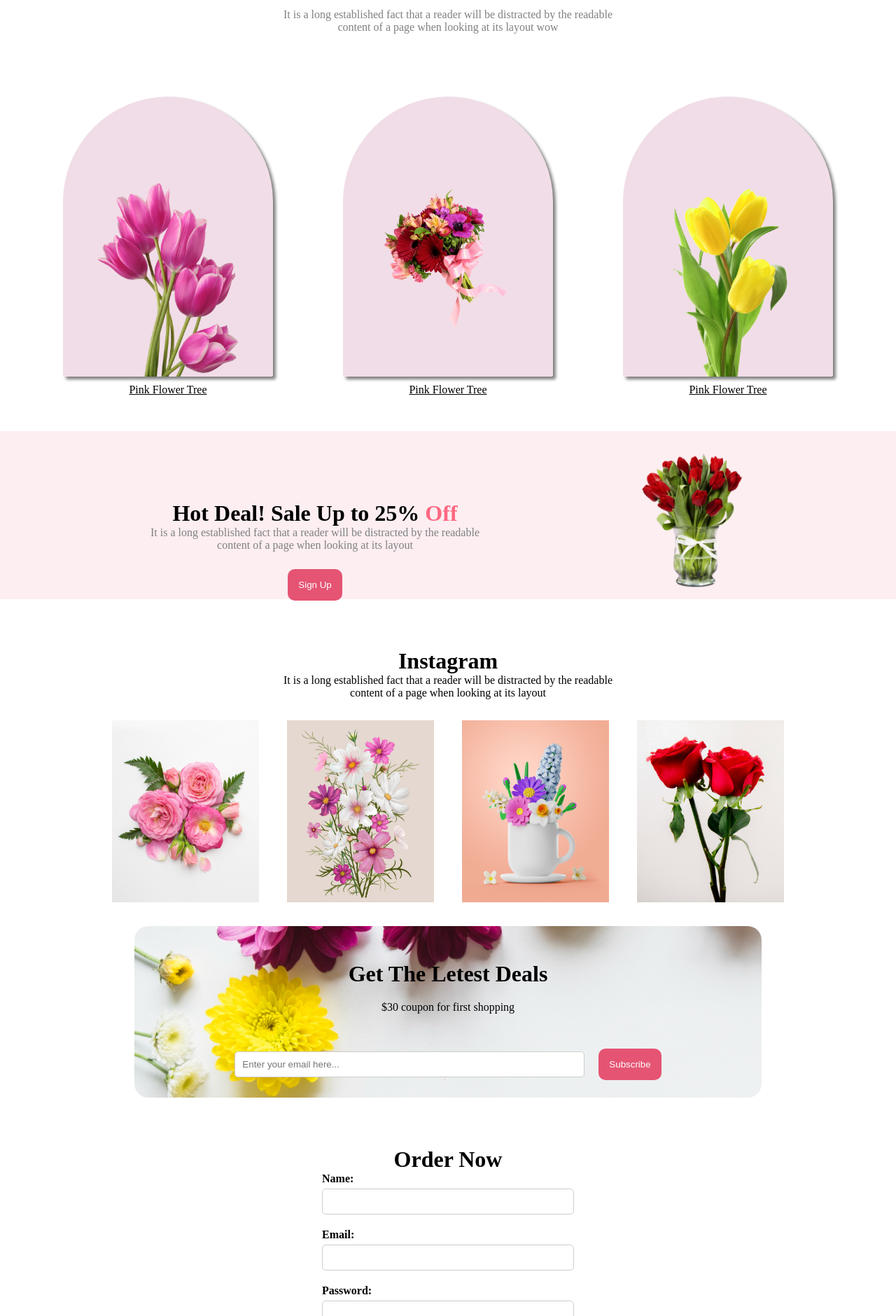
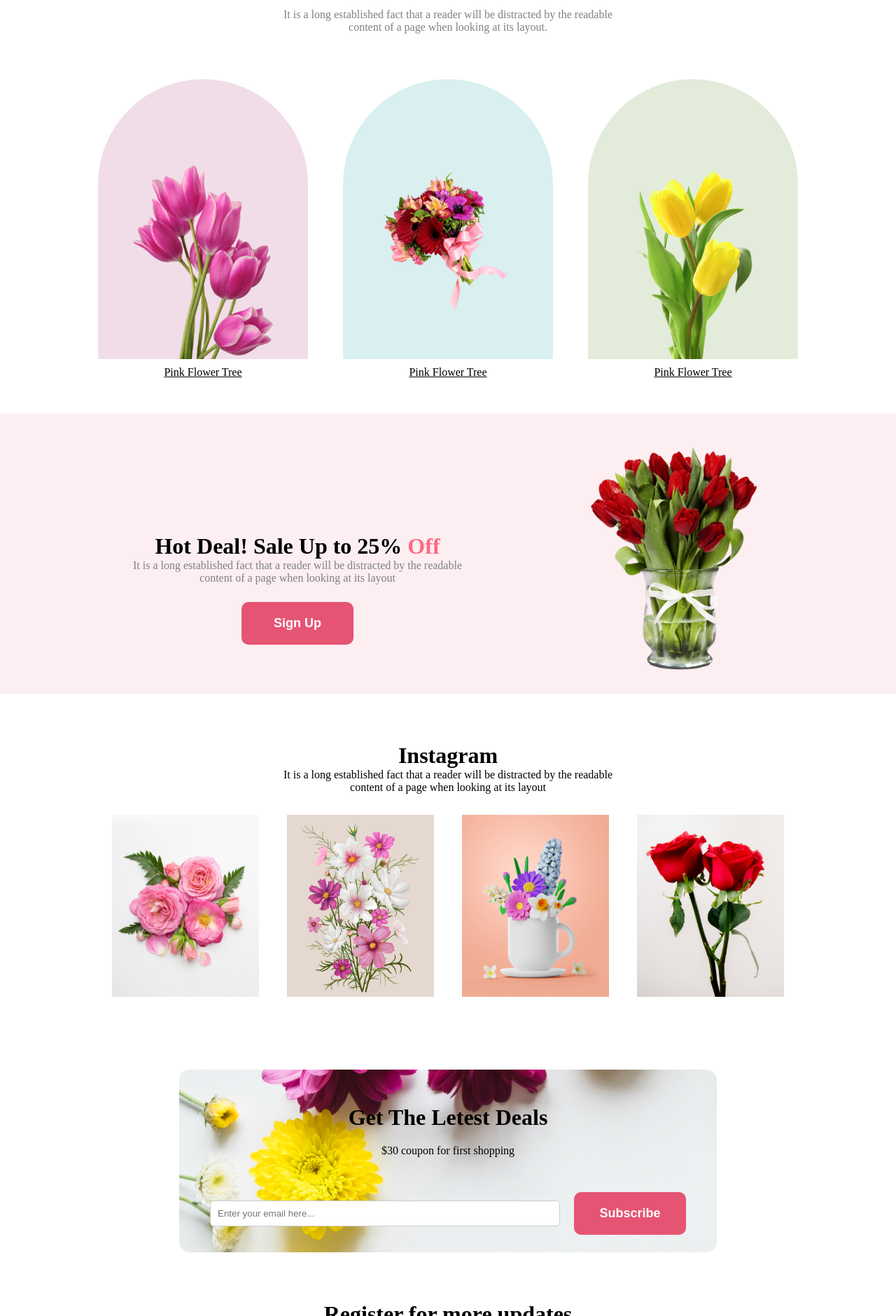
Before and after one commit to tashfin2003/Online-Flower-Shop, a plain HTML site: page index.html in a window 1280 px wide. Shown: the part 920-2800 px from the top of the page at 70% size. Drawn offline with Linux system fonts and the light colour scheme.

Commit message:
finished my first project

```diff
--- a/index.html
+++ b/index.html
@@ -31,11 +31,11 @@
         <div class="featured-containers">
             <h1 class="featured-head">Our Featured Flowers</h1>
             <p class="featured-paragraph">It is a long established fact that a reader will be distracted by the readable <br>
-                content of a page when looking at its layout wow</p>
+                content of a page when looking at its layout.</p>
         </div>
         <div class="boxes-containers">
             <div>
-                <div class="box">
+                <div  class="box box-bg1">
                     <img class="box-img
                     " src="Flower Asset/pngwing 6.png" alt="">
 
@@ -44,7 +44,7 @@
             </div>
 
             <div>
-                <div class="box">
+                <div class="box box-bg2">
                     <img class="box-img box-img2
                     " src="Flower Asset/pngwing 5.png" alt="">
 
@@ -52,7 +52,7 @@
                 <P class="box-caption"><u>Pink Flower Tree</u></P>
             </div>
             <div>
-                <div class="box">
+                <div  class="box box-bg3">
                     <img class="box-img
                     " src="Flower Asset/pngwing 7.png" alt="">
 
@@ -96,7 +96,8 @@
             </div>
         </div>
        <div class="lower-description">
-        <h1 class="image-texts">Get The Letest Deals</h1>
+        <div class="lower-descrip">
+            <h1 class="image-texts">Get The Letest Deals</h1>
         <p class="lower-paragraph image-texts">$30 coupon for first shopping</p>
         <div class="button-form">
             <div class="email-box">
@@ -107,10 +108,11 @@
             </div>
             <div class="loewer-btn"><button class="btn">Subscribe</button></div>
         </div>
+        </div>
        </div>
        <!-- this is registration section -->
        <div class="container">
-        <h1>Order Now</h1>
+        <h1 class="registration-head">Register for more updates</h1>
         <form>
             <div class="form-group">
                 <label for="name">Name:</label>
@@ -132,10 +134,11 @@
     <footer>
         <div class="footer-container">
             <h3 class="footer-head"><span class="f-flower">Flower</span>Shop</h3>
-            <p>It is a long established fact that reader will be distracted by the readable <br> content of a page when looking at its layout</p>
+            <p class="lowest-text">It is a long established fact that reader will be distracted by the readable <br> content of a page when looking at its layout.</p>
+            <p class="copyright"> &copy; 2020-2023, FlowerShop.com.All rights reserved.</p>
         </div>
         <div class="footer-bottom">
-            <small><p> &copy; 2020-2023, FlowerShop.com.All rights reserved</p></small>
+            <small></small>
         </div>
     </footer>
 </body>
--- a/style.css
+++ b/style.css
@@ -15,16 +15,22 @@
     padding-bottom: 0px;
 }
 .btn{
-    padding: 15px;
+    padding: 20px;
     border-radius: 10px;
     background-color: #E55473;
     color: white;
     margin-top: 25px;
     border: none;
+    font-weight: bold;
+    font-size: 18px;
+    width: 160px;
+    text-align: center;
+    text-decoration: none;
 }
 .heading-container{
     font-size: 80px;
     margin-bottom: 25px;
+    text-align: left;
 }
 .head-description{
     color: gray;
@@ -54,13 +60,13 @@
 .box{
     width: 300px;
     height: 400px;
-    background-color: #F1DDE7;
+
     padding: 50px;
     border-radius: 5px;
-    box-shadow: 4px 4px 4px gray;
+    /* box-shadow: 4px 4px 4px gray; */
 
     /* box-sizing: border-box; */
-    margin: 50px;
+    margin: 25px;
     margin-bottom: 10px;
     border-top-left-radius: 300px;
     border-top-right-radius: 300px;
@@ -70,6 +76,17 @@
     flex-direction: column;
     padding-bottom: 0px;
     line-height: 0%;
+}
+.box-bg1{
+    background-color: #F1DDE7;
+
+}
+.box-bg2{
+    background-color: #D9EFF0;
+}
+.box-bg3{
+    background-color: #E3EBDB;
+
 }
 .box-img{
     /* width: 200px; */
@@ -97,13 +114,13 @@
 
 }
 .hdimg{
-    width: 150px;
+    width: 250px;
     /* height: 250px; */
     padding-bottom: 80px;
 }
 .seal-container{
     display: flex;
-    height: 30vh;
+    height: 50vh;
     background-color: #FCEEF1;
 
     background-size: cover;
@@ -145,6 +162,7 @@
     display: flex;
     justify-content: center;
     padding: 10px;
+    padding-bottom: 80px;
 
 
 }
@@ -169,19 +187,21 @@ footer{
     background: black;
     height: auto;
     width: 100vw;
-    padding-top: 50px;
+    padding-top: 150px;
     color: white;
+    align-items: center;
 }
 .footer-container{
     display: flex;
     align-items: center;
     justify-content: center;
     flex-direction: column;
-    text-align: center;
+    padding-bottom: 100px;
 }
 .footer-head{
     font-size: 60px;
     padding-bottom: 20px;
+
 }
 .f-flower{
     color: #E55473;
@@ -192,6 +212,7 @@ footer{
     padding: 20px;
     text-align: center;
     color: gray;
+
 }
 .lower-description{
     display: flex;
@@ -201,12 +222,13 @@ footer{
     text-align: center;
     background-image: url("Flower Asset/Rectangle 9.png");
     background-repeat: no-repeat;
-    border-radius: 20px;
+    border-radius: 15px;
     margin: auto;
     height: auto;
-    width: 70vw;
+    width: 60vw;
     padding-top: 50px;
     color: white;
+    /* height: 800px; */
 
 }
 .lower-paragraph{
@@ -291,3 +313,14 @@ button[type="submit"]:hover {
 .image-texts{
     color: black;
 }
+.lowest-text{
+    align-items: center;
+    text-align: center;
+}
+.copyright{
+    color: gray;
+    padding-top: 50px;
+}
+.registration-head{
+    padding-bottom: 10px;
+}
```
